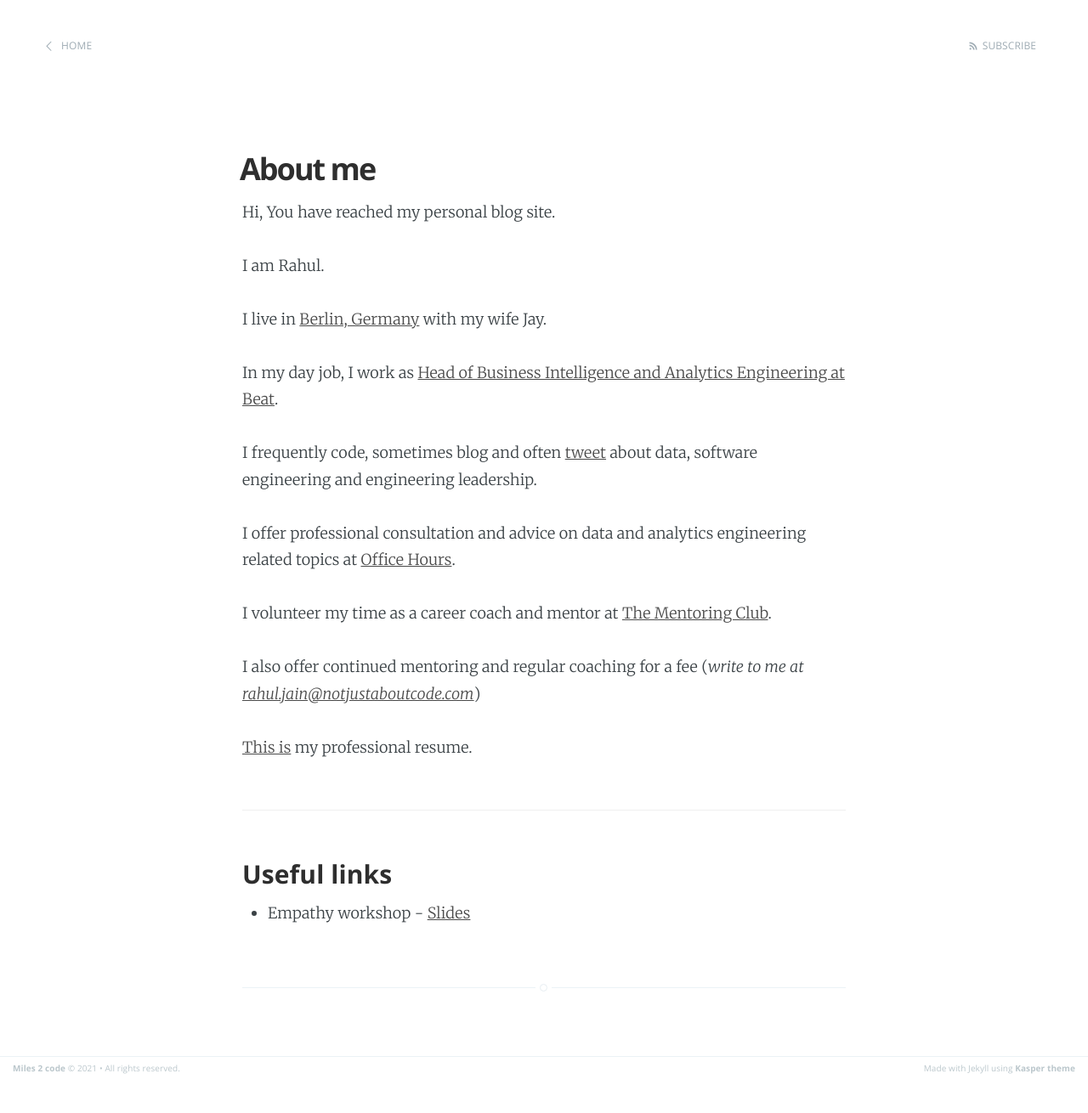
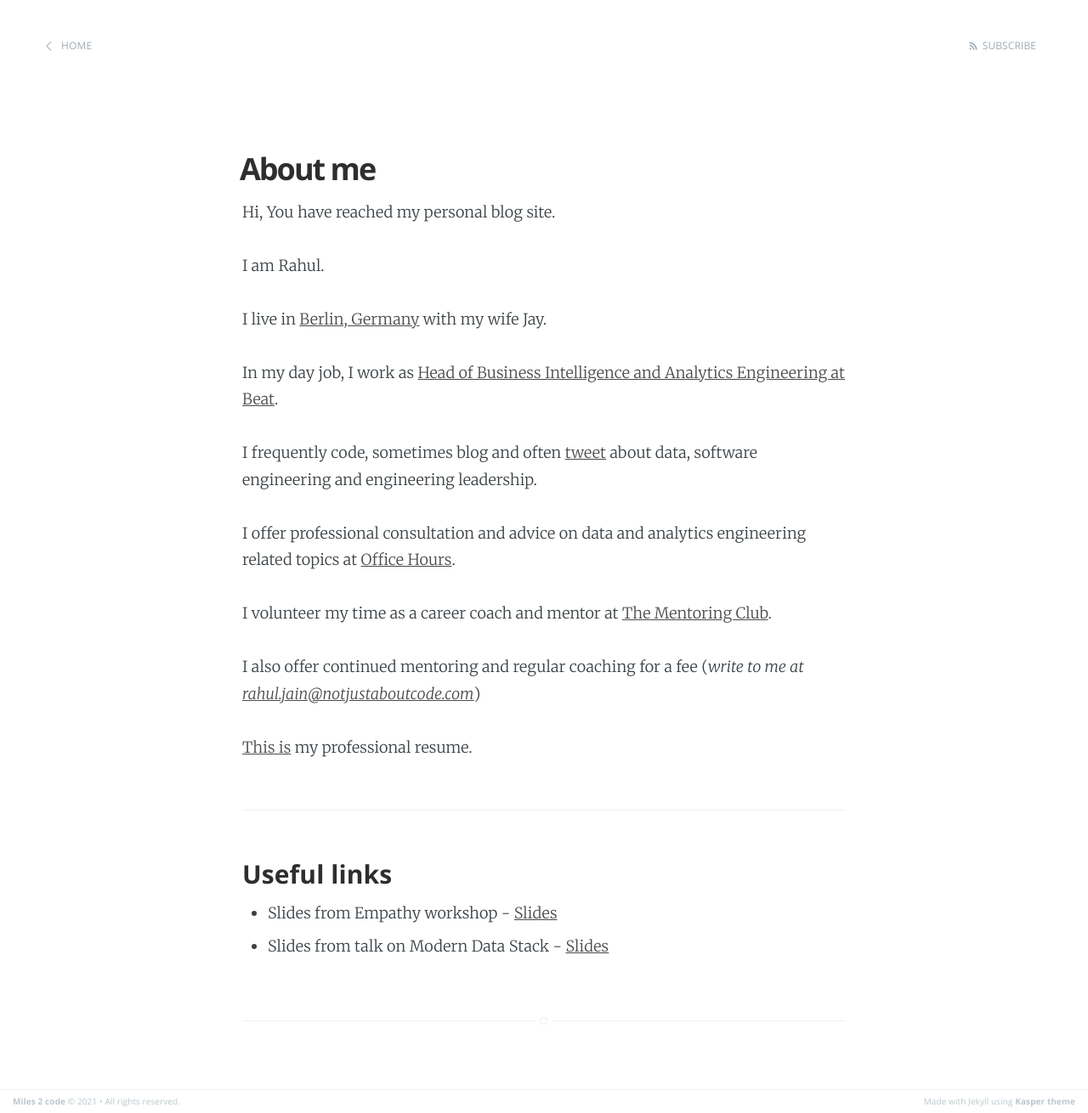
Before and after one commit to rahulj51/miles2code.github.io, a Jekyll site: the page built from about.md, in a window 1280 px wide. Shown: the whole page at 85% size. Built offline with Jekyll 4.4.1, drawn with Linux system fonts in a browser that asks for light colours; before the commit the page ends 1271 px from its top, so only the background shows below that.

Commit message:
Adding mds presentation

```diff
--- a/about.md
+++ b/about.md
@@ -25,4 +25,5 @@ I also offer continued mentoring and regular coaching for a fee (_write to me at
 
 ### Useful links
 
-* Empathy workshop - [Slides]({{ site.url }}/assets/workshops/empathy/empathy.pdf)
+* Slides from Empathy workshop - [Slides]({{ site.url }}/assets/workshops/empathy/empathy.pdf)
+* Slides from talk on Modern Data Stack - [Slides]({{ site.url }}/assets/workshops/moderndatastack/mds.pdf)
```
Also changed, not shown: 1 other file.
